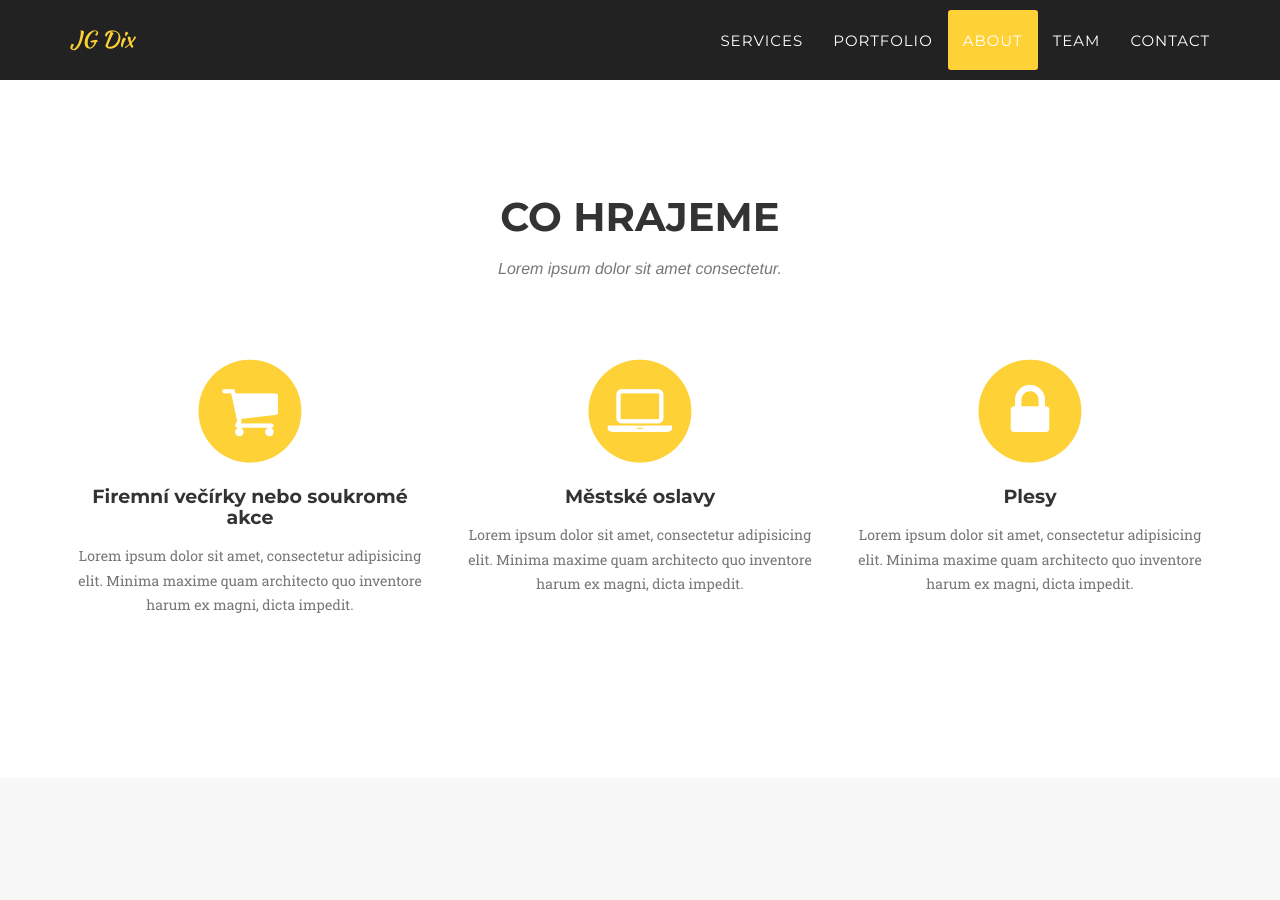
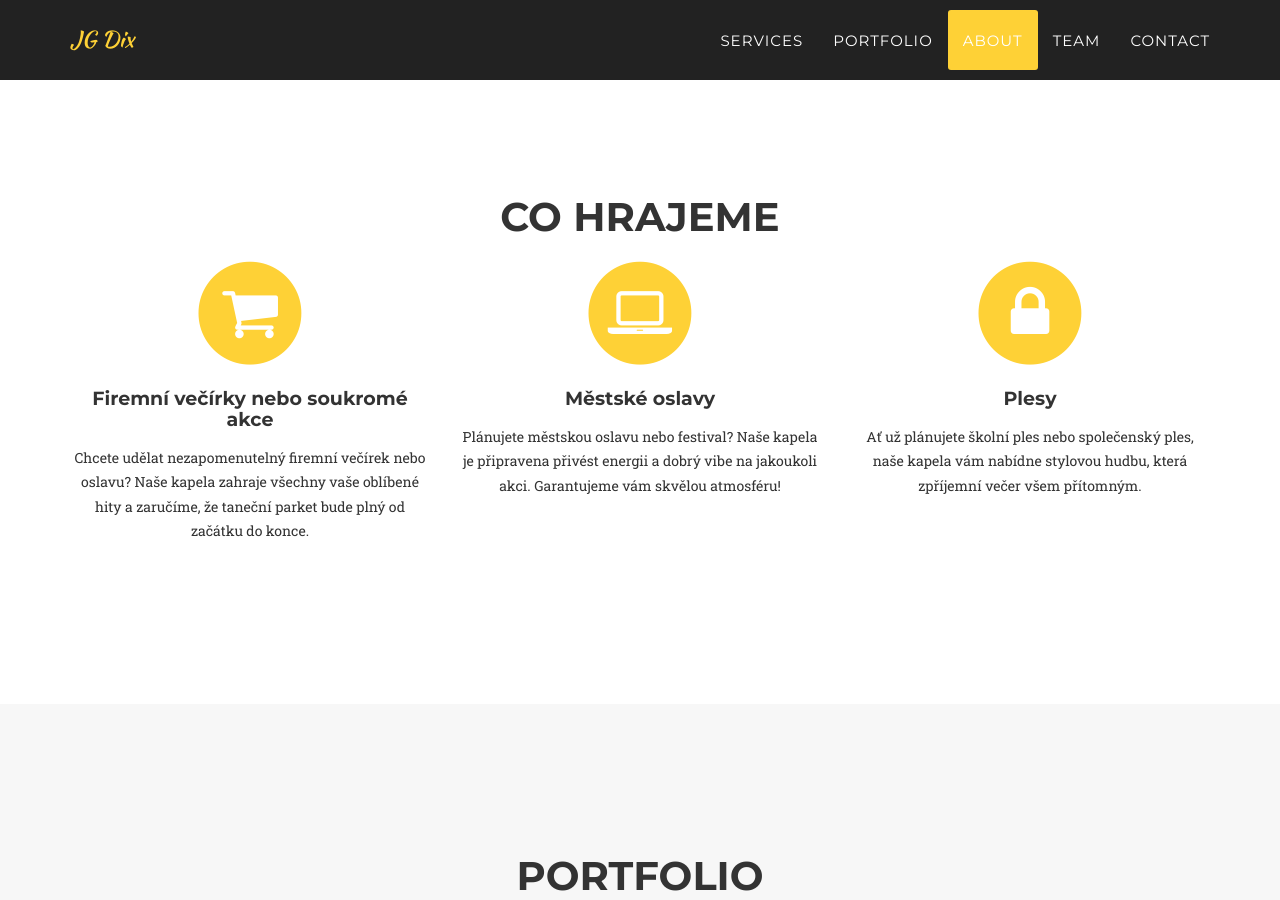
Before and after one commit to skalahonza/jgdix, a Jekyll site: the page built from index.html, in a window 1280 px wide and 900 px high, scrolled down 2814 px. Built offline with Jekyll 4.4.1, drawn with Linux system fonts in a browser that asks for light colours; some web fonts are replaced.

Commit message:
Remove Lorem Ipsum texts

```diff
--- a/_includes/services.html
+++ b/_includes/services.html
@@ -4,7 +4,6 @@
         <div class="row">
             <div class="col-lg-12 text-center">
                 <h2 class="section-heading">Co hrajeme</h2>
-                    <h3 class="section-subheading text-muted">Lorem ipsum dolor sit amet consectetur.</h3>
             </div>
         </div>
         <div class="row text-center">
@@ -14,7 +13,8 @@
                     <i class="fa fa-shopping-cart fa-stack-1x fa-inverse"></i>
                 </span>
                 <h4 class="service-heading">Firemní večírky nebo soukromé akce</h4>
-                    <p class="text-muted">Lorem ipsum dolor sit amet, consectetur adipisicing elit. Minima maxime quam architecto quo inventore harum ex magni, dicta impedit.</p>
+                <p>Chcete udělat nezapomenutelný firemní večírek nebo oslavu? Naše kapela zahraje všechny vaše oblíbené
+                    hity a zaručíme, že taneční parket bude plný od začátku do konce.</p>
             </div>
             <div class="col-md-4">
                 <span class="fa-stack fa-4x">
@@ -22,7 +22,8 @@
                     <i class="fa fa-laptop fa-stack-1x fa-inverse"></i>
                 </span>
                 <h4 class="service-heading">Městské oslavy</h4>
-                    <p class="text-muted">Lorem ipsum dolor sit amet, consectetur adipisicing elit. Minima maxime quam architecto quo inventore harum ex magni, dicta impedit.</p>
+                <p>Plánujete městskou oslavu nebo festival? Naše kapela je připravena přivést energii a dobrý vibe na
+                    jakoukoli akci. Garantujeme vám skvělou atmosféru!</p>
             </div>
             <div class="col-md-4">
                 <span class="fa-stack fa-4x">
@@ -30,7 +31,8 @@
                     <i class="fa fa-lock fa-stack-1x fa-inverse"></i>
                 </span>
                 <h4 class="service-heading">Plesy</h4>
-                    <p class="text-muted">Lorem ipsum dolor sit amet, consectetur adipisicing elit. Minima maxime quam architecto quo inventore harum ex magni, dicta impedit.</p>
+                <p>Ať už plánujete školní ples nebo společenský ples, naše kapela vám nabídne stylovou hudbu, která
+                    zpříjemní večer všem přítomným.</p>
             </div>
         </div>
     </div>
```
Lines whose indentation alone changed are shown as unchanged.
